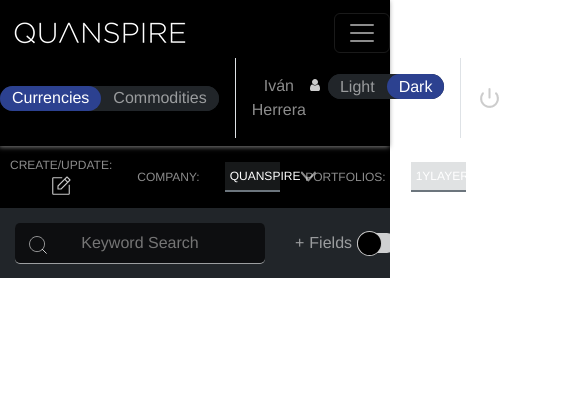
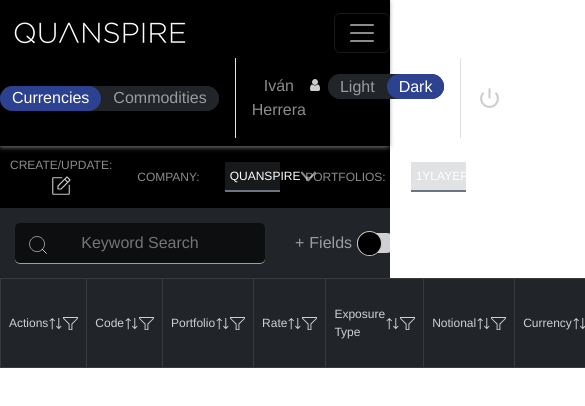
Before and after one commit to 1531nana/quanspire, a Vue app: page / in a window 390 px wide. Shown: the top 406 px of the page, 585 px wide, since content can reach past the window. Built offline with nearby package versions, Linux system fonts and the light colour scheme.

Commit message:
I added the table component and the responsive styles for the theader

```diff
--- a/src/App.vue
+++ b/src/App.vue
@@ -2,19 +2,22 @@
   <Header />
   <Dropdown />
   <Actions />
+  <Table />
 </template>
 
 <script>
 import Header  from "./components/Header.vue";
 import Dropdown  from "./components/Dropdown.vue";
 import Actions  from "./components/Actions.vue";
+import Table  from "./components/Table.vue";
 
 export default {
   name: 'App',
   components: {
     Header,
     Dropdown,
-    Actions
+    Actions,
+    Table
   }
 }
 </script>
--- /dev/null
+++ b/src/components/Table.vue
@@ -0,0 +1,112 @@
+<template>
+	<table class="table table-dark table-hover">
+		<thead>
+			<tr>
+				<th scope="col">
+					<div class="containerTheadTh">
+						Actions <img src="../assets/arrows.svg" alt="" />
+						<img src="../assets/filter.svg" alt="" />
+					</div>
+				</th>
+				<th scope="col">
+					<div class="containerTheadTh">
+						Code <img src="../assets/arrows.svg" alt="" />
+						<img src="../assets/filter.svg" alt="" />
+					</div>
+				</th>
+				<th scope="col">
+					<div class="containerTheadTh">
+						Portfolio <img src="../assets/arrows.svg" alt="" />
+						<img src="../assets/filter.svg" alt="" />
+					</div>
+				</th>
+
+				<th scope="col" class="text-center">
+					<div class="containerTheadTh">
+						Rate <img src="../assets/arrows.svg" alt="" />
+						<img src="../assets/filter.svg" alt="" />
+					</div>
+				</th>
+				<th scope="col">
+					<div class="containerTheadTh">
+						Exposure Type <img src="../assets/arrows.svg" alt="" />
+						<img src="../assets/filter.svg" alt="" />
+					</div>
+				</th>
+				<th scope="col">
+					<div class="containerTheadTh">
+						Notional <img src="../assets/arrows.svg" alt="" />
+						<img src="../assets/filter.svg" alt="" />
+					</div>
+				</th>
+				<th scope="col">
+					<div class="containerTheadTh">
+						Currency <img src="../assets/arrows.svg" alt="" />
+						<img src="../assets/filter.svg" alt="" />
+					</div>
+				</th>
+				<th scope="col">
+					<div class="containerTheadTh">
+						Expected Cash Flow Date <img src="../assets/arrows.svg" alt="" />
+						<img src="../assets/filter.svg" alt="" />
+					</div>
+				</th>
+				<th scope="col">
+					<div class="containerTheadTh">
+						Issue Date <img src="../assets/arrows.svg" alt="" />
+						<img src="../assets/filter.svg" alt="" />
+					</div>
+				</th>
+				<th scope="col">
+					<div class="containerTheadTh">
+						Rate at Issue Date <img src="../assets/arrows.svg" alt="" />
+						<img src="../assets/filter.svg" alt="" />
+					</div>
+				</th>
+				<th scope="col">
+					<div class="containerTheadTh">
+						Invoce Due Date <img src="../assets/arrows.svg" alt="" />
+						<img src="../assets/filter.svg" alt="" />
+					</div>
+				</th>
+			</tr>
+		</thead>
+	</table>
+</template>
+
+<style scoped>
+img {
+	width: 15px;
+}
+thead th {
+	font-size: 12px;
+	border: 1px solid #373b3e !important;
+	vertical-align: middle;
+	font-weight: lighter;
+	color: #ffffffc8;
+}
+.containerTheadTh {
+	display: flex;
+	flex-direction: row;
+	text-align: initial;
+	justify-content: flex-start;
+	align-items: center;
+}
+@media (min-width: 1280px) {
+	thead th {
+		font-size: 14px;
+	}
+	.containerTheadTh {
+		padding: 5px 0;
+		gap: 5px;
+	}
+}
+@media (min-width: 1400px) {
+	thead th {
+		font-size: 16px;
+	}
+	img {
+		width: 16px;
+	}
+}
+</style>
```
Also changed, not shown: src/assets/arrows.svg (added), src/assets/filter.svg (added).
